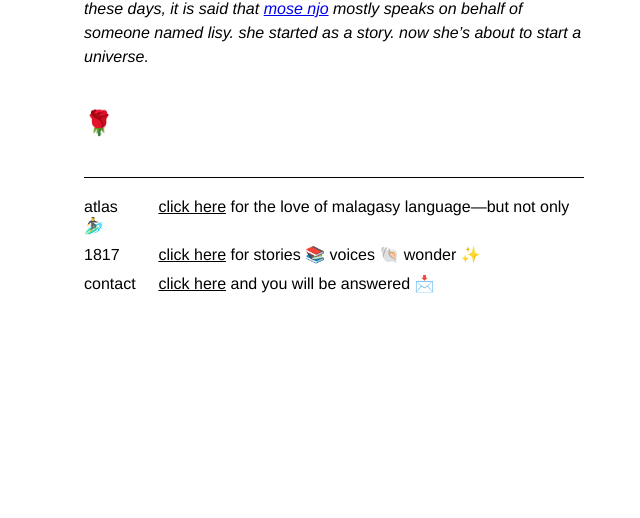
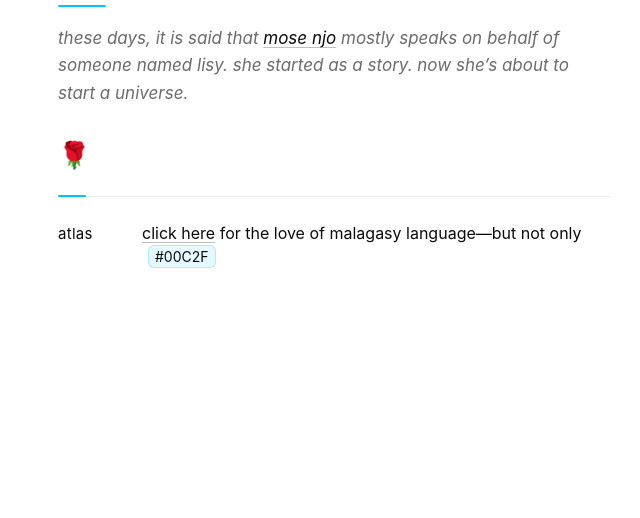
Before and after one commit to mosenjo/lisy.app, a plain HTML site: page index.html in a window 1280 px wide. Shown: the part 282-800 px from the top of the page, without its empty margins (306-946 px from the left). Drawn offline with Linux system fonts and the light colour scheme.

Commit message:
Update index.html

```diff
--- a/index.html
+++ b/index.html
@@ -2,92 +2,171 @@
 <html lang="en">
 <head>
   <meta charset="UTF-8" />
-  <meta name="viewport" content="width=device-width, initial-scale=1.0"/>
+  <meta name="viewport" content="width=device-width, initial-scale=1"/>
   <title>lisy ✨</title>
+  <meta name="description" content="lisy — stories, language, and a growing universe.">
   <style>
+    :root {
+      --lisy-blue: #00C2FF;
+      --text: #0b0b0b;
+      --muted: #6b6b6b;
+      --maxw: 560px;
+    }
+
+    * { box-sizing: border-box; }
+
     html, body {
+      height: 100%;
       margin: 0;
-      padding: 0;
-      height: 100%;
-      font-family: 'Helvetica', 'Arial', sans-serif;
-      display: flex;
-      justify-content: center;
-      align-items: center;
-      background-color: #fff;
+      background: #fff;
+      color: var(--text);
+      font-family: ui-sans-serif, -apple-system, BlinkMacSystemFont, "Segoe UI",
+                   Roboto, Helvetica, Arial, "Apple Color Emoji", "Segoe UI Emoji";
+    }
+
+    body {
+      display: grid;
+      place-items: center;
+      padding: 24px;
     }
 
     .container {
-      max-width: 500px;
-      text-align: left;
-      padding: 20px;
+      width: 100%;
+      max-width: var(--maxw);
+      padding: 8px 4px;
     }
 
     h1 {
-      font-weight: normal;
-      font-size: 24px;
-      margin-bottom: 20px;
+      font-weight: 500;
+      font-size: clamp(22px, 3.2vw, 28px);
+      letter-spacing: 0.02em;
+      margin: 0 0 14px 0;
+    }
+
+    .rule {
+      height: 2px;
+      width: 48px;
+      background: var(--lisy-blue);
+      border-radius: 2px;
+      margin: 6px 0 18px 0;
     }
 
     p {
       font-style: italic;
-      font-size: 16px;
-      line-height: 1.5;
-      margin-bottom: 20px;
+      font-size: clamp(15px, 2.4vw, 17px);
+      line-height: 1.6;
+      color: var(--muted);
+      margin: 0 0 18px 0;
+    }
+
+    a {
+      color: var(--text);
+      text-decoration: underline;
+      text-underline-offset: 3px;
+      text-decoration-color: rgba(0,0,0,0.25);
+      transition: text-decoration-color 160ms ease, color 160ms ease, background 160ms ease;
+    }
+    a:hover {
+      color: var(--text);
+      text-decoration-color: var(--lisy-blue);
+    }
+    a:focus-visible {
+      outline: 2px solid var(--lisy-blue);
+      outline-offset: 2px;
+      border-radius: 4px;
     }
 
     .rose {
-      font-size: 24px;
-      text-align: left;
-      margin: 20px 0;
+      font-size: 26px;
       display: inline-block;
+      margin: 14px 0 8px 0;
       animation: bounce 0.6s ease-out 0.5s 1 forwards;
     }
-
     @keyframes bounce {
       0% { transform: translateY(0); }
-      30% { transform: translateY(-20px); }
-      60% { transform: translateY(10px); }
+      30% { transform: translateY(-18px); }
+      60% { transform: translateY(8px); }
       100% { transform: translateY(0); }
+    }
+    @media (prefers-reduced-motion: reduce) {
+      .rose { animation: none; }
     }
 
     .links {
-      margin-top: 20px;
-      border-top: 1px solid black;
-      padding-top: 10px;
-      font-size: 16px;
+      margin-top: 18px;
+      padding-top: 14px;
+      border-top: 1px solid rgba(0,0,0,0.08);
+      position: relative;
     }
 
-    .links div {
-      margin: 10px 0;
+    .links::before {
+      content: "";
+      position: absolute;
+      top: -1px;
+      left: 0;
+      height: 2px;
+      width: 28px;
+      background: var(--lisy-blue);
+      border-radius: 2px;
+      transform: translateY(-50%);
     }
 
-    .links a {
-      color: black;
-      text-decoration: underline;
+    .row {
+      display: flex;
+      align-items: baseline;
+      gap: 12px;
+      padding: 10px 0;
     }
 
     .label {
+      flex: 0 0 72px;
+      font-size: 15px;
+      text-transform: lowercase;
+      letter-spacing: 0.02em;
+      color: var(--text);
+    }
+
+    .copy {
+      font-size: 16px;
+      line-height: 1.5;
+    }
+
+
+    .chip {
       display: inline-block;
-      width: 70px;
+      padding: 0 6px;
+      border-radius: 6px;
+      background: rgba(0, 194, 255, 0.10);
+      border: 1px solid rgba(0, 194, 255, 0.25);
+      font-style: normal;
+      font-size: 14px;
+      margin-left: 6px;
+      transform: translateY(-1px);
+    }
+
+
+    @media (max-width: 420px) {
+      .label { flex-basis: 64px; }
+      .row { gap: 10px; }
     }
   </style>
 </head>
 <body>
-  <div class="container">
+  <main class="container" role="main">
     <h1>lisy____</h1>
-    <p><em>these days, it is said that <a href="https://mosenjo.com" target="_blank">mose njo</a> mostly speaks on behalf of someone named lisy. she started as a story. now she’s about to start a universe.</em></p>
-    <div class="rose">🌹</div>
-    <div class="links">
-      <div>
-        <span class="label">atlas</span> <a href="https://atlas.lisy.app" target="_blank">click here</a> for the love of malagasy language—but not only 🏄‍♂️
-      </div>
-      <div>
-        <span class="label">1817</span> <a href="https://1817.lisy.app" target="_blank">click here</a> for stories 📚 voices 🐚 wonder ✨
-      </div>
-      <div>
-        <span class="label">contact</span> <a href="https://tally.so/r/3x6Gky">click here</a> and you will be answered 📩
-      </div>
-    </div>
-  </div>
-</body>
-</html>
+    <div class="rule" aria-hidden="true"></div>
+
+    <p>
+      <em>these days, it is said that <a href="https://mosenjo.com" target="_blank" rel="noopener">mose njo</a> mostly speaks on behalf of someone named lisy.
+      she started as a story. now she’s about to start a universe.</em>
+    </p>
+
+    <div class="rose" aria-label="rose">🌹</div>
+
+    <section class="links" aria-label="links">
+      <div class="row">
+        <span class="label">atlas</span>
+        <div class="copy">
+          <a href="https://atlas.lisy.app" target="_blank" rel="noopener">click here</a>
+          for the love of malagasy language—but not only
+          <span class="chip">#00C2F
```
